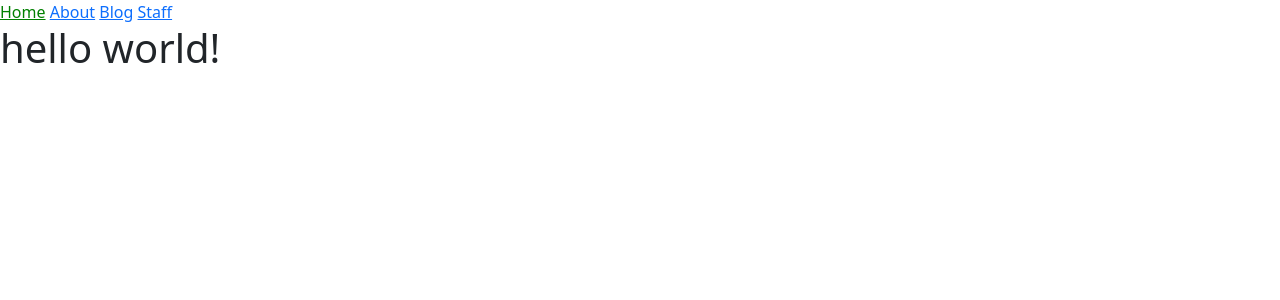
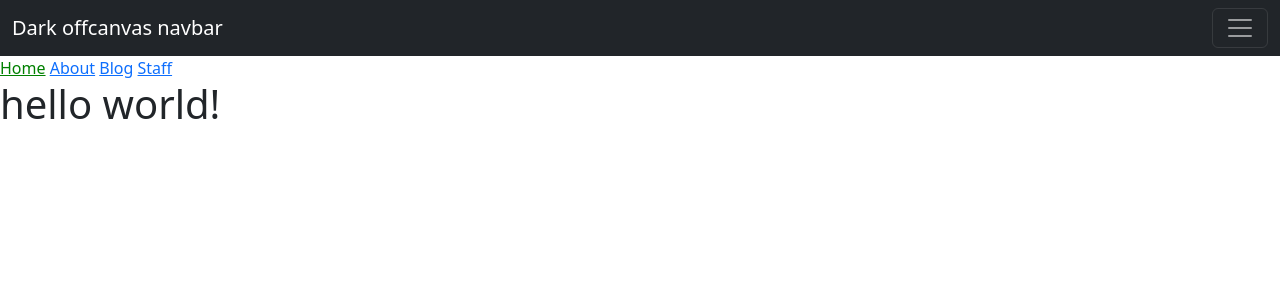
Before and after one commit to mikesheehy/blog, a Jekyll site: the page built from index.html, in a window 1280 px wide. Shown: the top 300 px of the page. Built offline with Jekyll 4.4.1, drawn with Linux system fonts in a browser that asks for light colours.

Commit message:
starting on nav

```diff
--- a/_includes/navigation.html
+++ b/_includes/navigation.html
@@ -1,3 +1,45 @@
+<nav class="navbar navbar-dark bg-dark" aria-label="Dark offcanvas navbar">
+    <div class="container-fluid">
+      <a class="navbar-brand" href="#">Dark offcanvas navbar</a>
+      <button class="navbar-toggler" type="button" data-bs-toggle="offcanvas" data-bs-target="#offcanvasNavbarDark" aria-controls="offcanvasNavbarDark">
+        <span class="navbar-toggler-icon"></span>
+      </button>
+      <div class="offcanvas offcanvas-end text-white bg-dark" tabindex="-1" id="offcanvasNavbarDark" aria-labelledby="offcanvasNavbarDarkLabel">
+        <div class="offcanvas-header">
+          <h5 class="offcanvas-title" id="offcanvasNavbarDarkLabel">Offcanvas</h5>
+          <button type="button" class="btn-close btn-close-white" data-bs-dismiss="offcanvas" aria-label="Close"></button>
+        </div>
+        <div class="offcanvas-body">
+          <ul class="navbar-nav justify-content-end flex-grow-1 pe-3">
+            <li class="nav-item">
+              <a class="nav-link active" aria-current="page" href="#">Home</a>
+            </li>
+            <li class="nav-item">
+              <a class="nav-link" href="#">Link</a>
+            </li>
+            <li class="nav-item dropdown">
+              <a class="nav-link dropdown-toggle" href="#" id="offcanvasNavbarDarkDropdown" role="button" data-bs-toggle="dropdown" aria-expanded="false">
+                Dropdown
+              </a>
+              <ul class="dropdown-menu" aria-labelledby="offcanvasNavbarDarkDropdown">
+                <li><a class="dropdown-item" href="#">Action</a></li>
+                <li><a class="dropdown-item" href="#">Another action</a></li>
+                <li>
+                  <hr class="dropdown-divider">
+                </li>
+                <li><a class="dropdown-item" href="#">Something else here</a></li>
+              </ul>
+            </li>
+          </ul>
+          <form class="d-flex mt-3" role="search">
+            <input class="form-control me-2" type="search" placeholder="Search" aria-label="Search">
+            <button class="btn btn-outline-success" type="submit">Search</button>
+          </form>
+        </div>
+      </div>
+    </div>
+  </nav>
+
 <nav>
     {% for item in site.data.navigation %}
       <a href="{{ item.link }}" {% if page.url == item.link %}class="current"{% endif %}>{{ item.name }}</a>
--- a/_layouts/default.html
+++ b/_layouts/default.html
@@ -1,5 +1,5 @@
 <!doctype html>
-<html>
+<html lang="en">
   <head>
     <meta charset="utf-8">
     <title>Mike Sheehy | {{ page.title }}</title>
```
Also changed, not shown: 11 other files.
